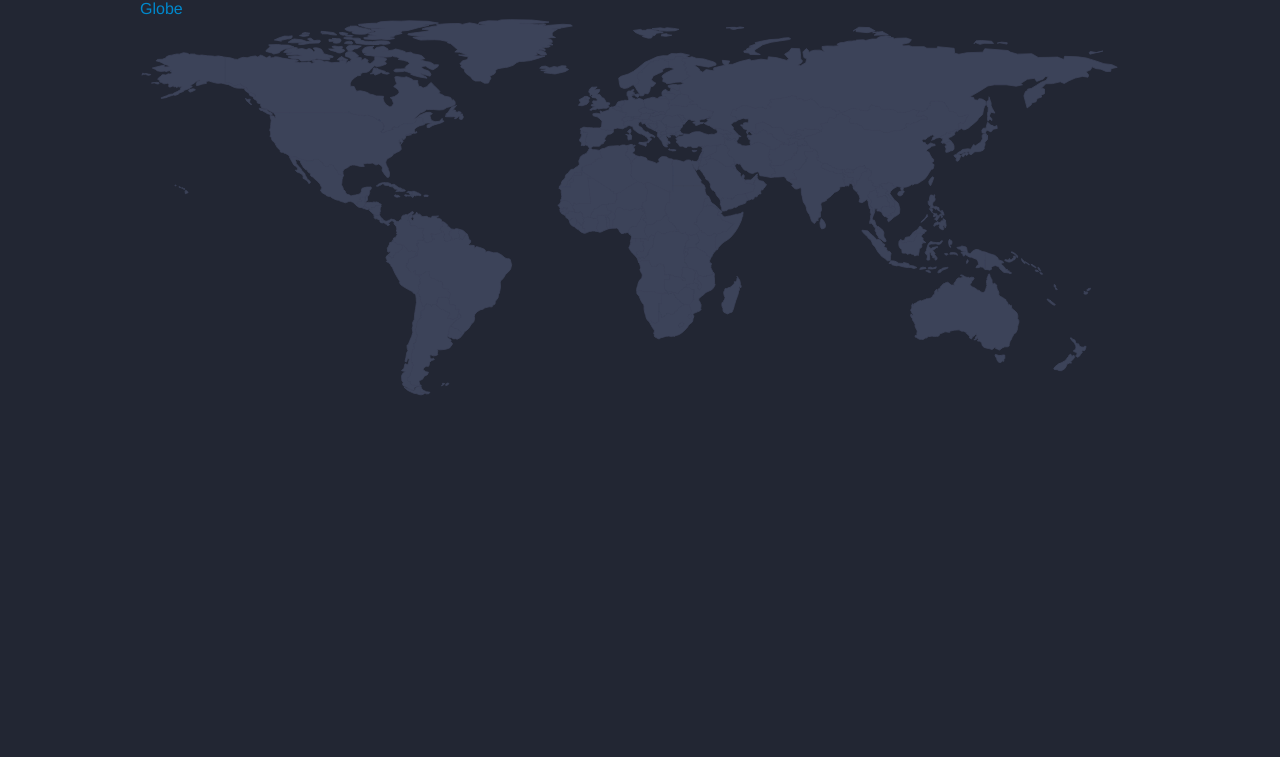
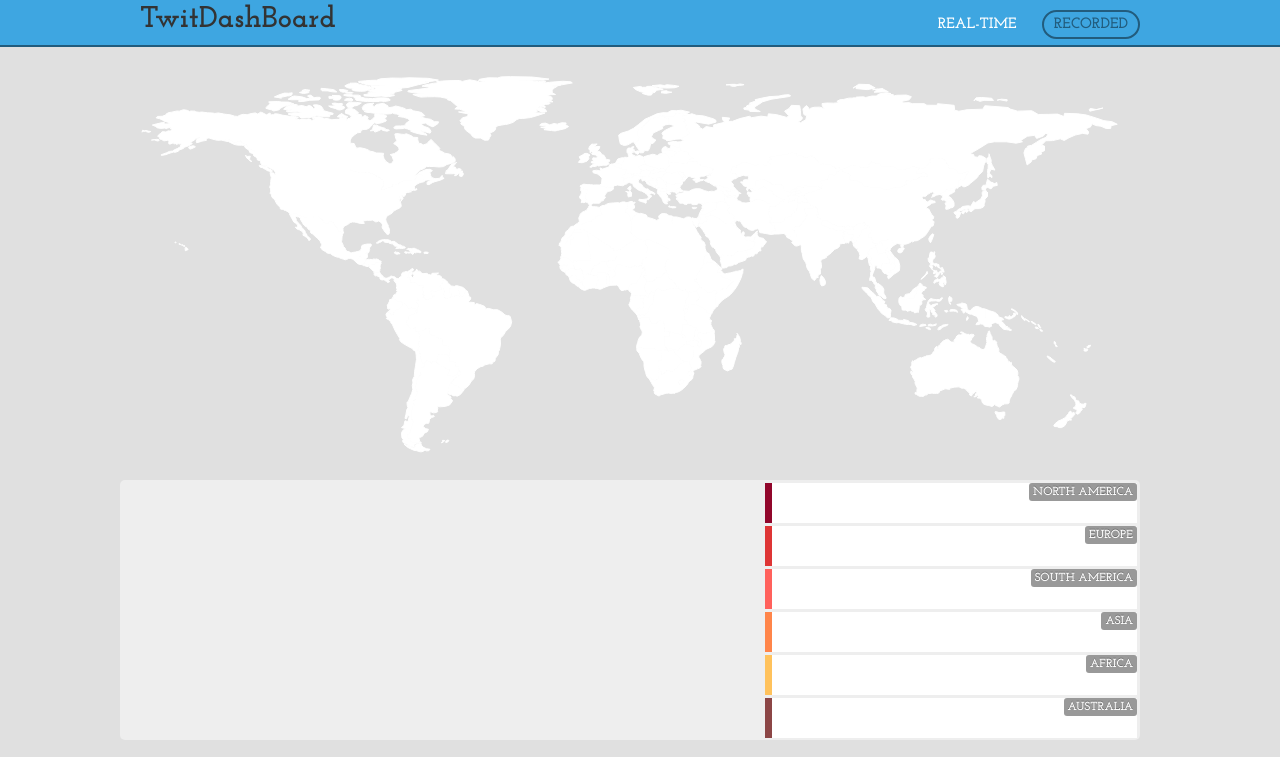
Before and after one commit to yehkay/TwitDashBoard, a website: page index.html in a window 1280 px wide. Drawn offline with nearby package versions, Linux system fonts and the light colour scheme; no server answers.

Commit message:
Real time part working completely

```diff
--- a/css/demo.css
+++ b/css/demo.css
@@ -1,12 +1,67 @@
-body {
-    width: 1000px;
-    margin: auto;
-    background: #222633;
-    font: 300 100.1% "Helvetica Neue", Helvetica, "Arial Unicode MS", Arial, sans-serif;
+body{
+    background-color: #E0E0E0;
 }
 
 .container{
     width: 1000px;
+}
+
+#top{
+    width: 100%;
+    background-color: #3EA6E1;
+    height: 45px;
+    position: absolute;
+    z-index: -5;
+    border-bottom-style: solid;
+    border-bottom-width: 2px;
+    border-bottom-color: #225C7D;
+}
+
+#head{
+    height: 50px;
+    margin-bottom: 25px;
+}
+
+#logo{
+    font-family: 'Josefin Slab', serif;
+    font-weight: 700;
+    font-size: 30px;
+    text-decoration: none;
+    margin-top: 0;
+    float: left;
+}
+.menu{
+    float: right;
+    font-size: 15px;
+    font-family: 'Josefin Slab', serif;
+    font-weight: 700;
+    margin-top: 15px;
+}
+#dynamic{
+    color: white;
+}
+
+#static a
+{
+    text-decoration: none !important;
+    padding-left: 10px;
+    padding-right: 10px;
+    padding-top: 5px;
+    padding-bottom: 5px;
+    margin-left: 25px;
+    color: #225C7D;
+    border-color: #225C7D;
+    border-top-left-radius: 15px;
+    border-top-right-radius: 15px;
+    border-bottom-right-radius: 15px;
+    border-bottom-left-radius: 15px;
+    border-width: 2px;
+    border-style: solid;
+}
+
+#static a:hover{
+    background-color: #225C7D;
+    color: white;
 }
 
 .dp{
@@ -46,11 +101,80 @@ body {
 }
 
 #dash{
+    background-color: #EEE;
+    border-radius: 5px;
+    margin-bottom: 20px;
+}
+
+#holder {
+    width: 600px;
+    height: 260px;
+    float: left;
+}
+
+#counter{
+    width: 400px;
+    height: 260px;
+    float: right;
 
 }
 
-#holder {
-    width: 350px;
-    height: 260px;
+#counter ul{
+    list-style: none;
+    margin-right: 3px;
+}
+
+#counter ul li{
+    font-family: 'Josefin Slab', serif;
+    font-weight: 700;
+    font-size: 30px;
+    margin-top: 3px;
+    background-color: white;
+    padding-left: 25px;
+    padding-bottom: 10px;
+    height: 30px;
+}
+.count{
     float: left;
+    padding-top: 10px;
 }
+
+.label{
+    float: right;
+}
+
+#NAli{
+    border-left-style: solid;
+    border-left-width: 7px;
+    border-left-color: #91062B;
+}
+
+#SAli{
+    border-left-style: solid;
+    border-left-width: 7px;
+    border-left-color: #FF615C;
+}
+
+#EUli{
+    border-left-style: solid;
+    border-left-width: 7px;
+    border-left-color: #DE3535;
+}
+
+#AFli{
+    border-left-style: solid;
+    border-left-width: 7px;
+    border-left-color: #FFC25C;
+}
+
+#Asiali{
+    border-left-style: solid;
+    border-left-width: 7px;
+    border-left-color: #FF854A;
+}
+
+#AUli{
+    border-left-style: solid;
+    border-left-width: 7px;
+    border-left-color: #8C4646;
+}
--- a/index.html
+++ b/index.html
@@ -3,16 +3,53 @@
   <head>
     <meta charset="utf-8">
     <title>Socket.IO Twitter Example</title>
+    <link href='http://fonts.googleapis.com/css?family=Josefin+Slab:400,700' rel='stylesheet' type='text/css'>
     <link rel="stylesheet" type="text/css" href="/css/bootstrap.min.css">
     <link rel="stylesheet" href="/css/demo.css" media="screen">
+
   </head>
 
   <body>
+    <div id="top"></div>
     <div class="container">
-      <a href="/globe/index.html">Globe</a>
+      <div id='head'>
+        <h2 id="logo" href='#'>TwitDashBoard</h2>
+        <h4 class='menu' id="static"><a  href="/globe/index.html">RECORDED</a></h4>
+        <h4 class="menu" id="dynamic">REAL-TIME</h4>
+
+      </div>
+
       <div id="map"></div>
       <div class="row" id="dash">
         <div id="holder"></div>
+        <div id="counter">
+          <ul>
+            <li id="NAli">
+              <div id="NA" class="count"></div>
+              <div class="label">NORTH AMERICA</div>
+            </li>
+            <li id="EUli">
+              <div id="EU" class="count"></div>
+              <div class="label">EUROPE</div>
+            </li>
+            <li id="SAli">
+              <div id="SA" class="count"></div>
+              <div class="label">SOUTH AMERICA</div>
+            </li>
+            <li  id="Asiali">
+              <div id="Asia" class="count"></div>
+              <div class="label">ASIA</div>
+            </li>
+            <li id="AFli">
+              <div id="AF" class="count"></div>
+              <div class="label">AFRICA</div>
+            </li>
+            <li  id="AUli">
+              <div id="AU" class="count"></div>
+              <div class="label">AUSTRALIA</div>
+            </li>
+          </ul>
+        </div>
       </div>
       <div class="row" id="roll">
         <ul class="tweets span9" id="tweeText"></ul>
--- a/js/app.js
+++ b/js/app.js
@@ -14,10 +14,27 @@ jQuery(function ($) {
     },300);
 
     var showPie = setInterval(function(){
-      console.log('set interval called');
       pieHolder.clear();
-      console.log('labels: '+ labels.legend);
       pie = pieHolder.piechart(175, 130, 100, values, labels);
+
+      pie.hover(function () {
+        console.log('HOVER @@@@@@@@');
+        this.sector.stop();
+        this.sector.scale(1.1, 1.1, this.cx, this.cy);
+
+        if (this.label) {
+            this.label[0].stop();
+            this.label[0].attr({ r: 7.5 });
+            this.label[1].attr({ "font-weight": 800 });
+        }
+      }, function () {
+        this.sector.animate({ transform: 's1 1 ' + this.cx + ' ' + this.cy }, 500, "bounce");
+
+        if (this.label) {
+            this.label[0].animate({ r: 5 }, 500, "bounce");
+            this.label[1].attr({ "font-weight": 400 });
+        }
+      });
     },2000);
 
 
@@ -25,8 +42,7 @@ jQuery(function ($) {
   socket.on('tweet', function (data) {
     var attr = world.getXY(data.lat,data.lon);
     //Continent
-    mapRfl.circle().attr({fill: "#fff", "fill-opacity": 1, "stroke-width": 0, r: 1 }).attr(attr).animate({fill: "#C43737", "fill-opacity": 1, "stroke-width": 0, r: 2}, 1000, "elastic");
-
+    mapRfl.circle().attr({fill: "#225C7D", "fill-opacity": 1, "stroke-width": 1, r: 1 }).attr(attr).animate({fill: "#3EA6E1", "fill-opacity": 1, "stroke-width": 1, stroke : "#225C7D", r: 2}, 1000, "elastic");
     if(data.hashtag.toString() != ''){
         //add tweets
         if(tweeTimer%2 == 1 ){
@@ -42,8 +58,17 @@ jQuery(function ($) {
         //console.log($("#hash li").length);
         //$("#hash li:gt(5):last").remove();
     }
+
     //Pie Chart
     values = getPieValues(Math.round(attr.cx), Math.round(attr.cy));
+
+    //count
+    $("#NA").html(countNA);
+    $("#SA").html(countSA);
+    $("#EU").html(countEU);
+    $("#AF").html(countAF);
+    $("#Asia").html(countAsia);
+    $("#AU").html(countAU);
   });
 
   pieHolder.clear();
--- a/js/mapRfl.js
+++ b/js/mapRfl.js
@@ -7,10 +7,10 @@ r.rect(0, 0, 1000, 400, 0).attr({
 });
 var over = function () {
     this.c = this.c || this.attr("fill");
-    this.stop().animate({fill: "#BFB188"}, 300);
+    this.stop().animate({fill: "#E0E0E0"}, 100);
 },
     out = function () {
-        this.stop().animate({fill: this.c}, 300);
+        this.stop().animate({fill: this.c}, 100);
     };
 //START THE SET OF COUNTRIES
 r.setStart();
@@ -19,7 +19,7 @@ var hue = Math.random();
 for (var country in worldmap.shapes) {
     // var c = Raphael.hsb(Math.random(), .5, .75);
     // var c = Raphael.hsb(.11, .5, Math.random() * .25 - .25 + .75);
-    r.path((worldmap.shapes[country])).attr({stroke: "#3C4359", fill: "#3C4359", "stroke-opacity": 0.8});
+    r.path((worldmap.shapes[country])).attr({stroke: "#FFF", fill: "#FFF", "stroke-opacity": 1});
 }
 //FINISH THE SET OF COUNTRIES
 var world = r.setFinish();
--- a/js/pieRfl.js
+++ b/js/pieRfl.js
@@ -1,8 +1,9 @@
 var values = [];
-var labels = {legend: ['NA', 'SA', 'EU', 'AF', 'Asia', 'AU']};
+var labels = {legend: ['North America', 'South America', 'Europe', 'Africa', 'Asia', 'Australia'], stroke: "#FFF", strokewidth: 2, colors: ['#91062B','#DE3535','#FF615C','#FF854A','#FFC25C','#8C4646']};
 var countNA=0 , countSA=0, countEU=0, countAF=0, countAsia=0, countAU=0;
 var pieHolder = Raphael("holder"),
     pie = pieHolder.piechart(175, 130, 100, values, labels);
+
 function getPieValues(x,y){
   if((0<=x)&&(x<=405.0) && (0<=y)&&(y<=195.0))
       countNA++;
```
